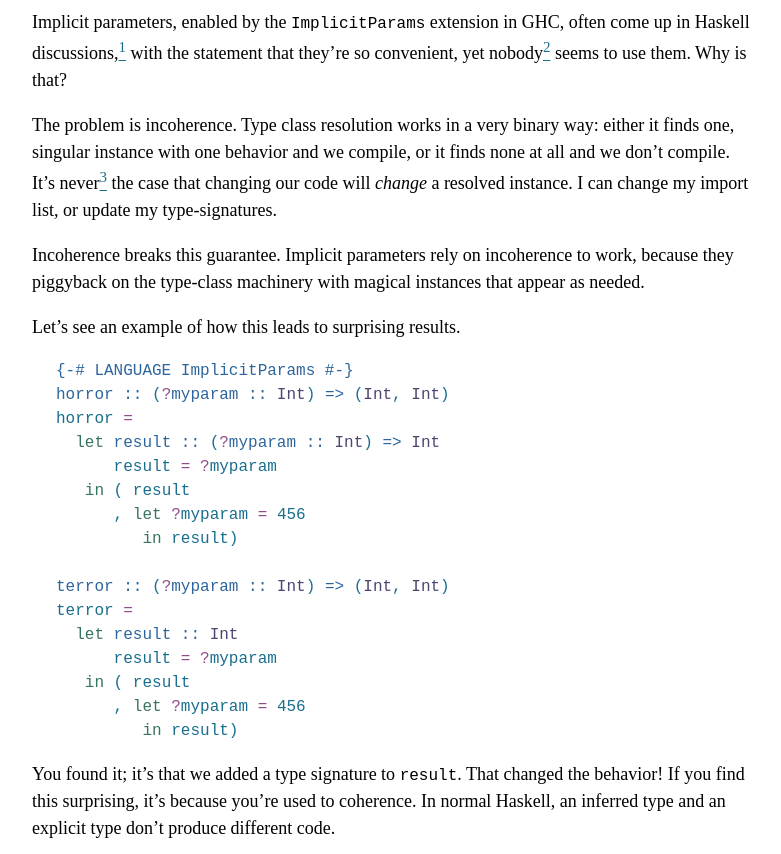
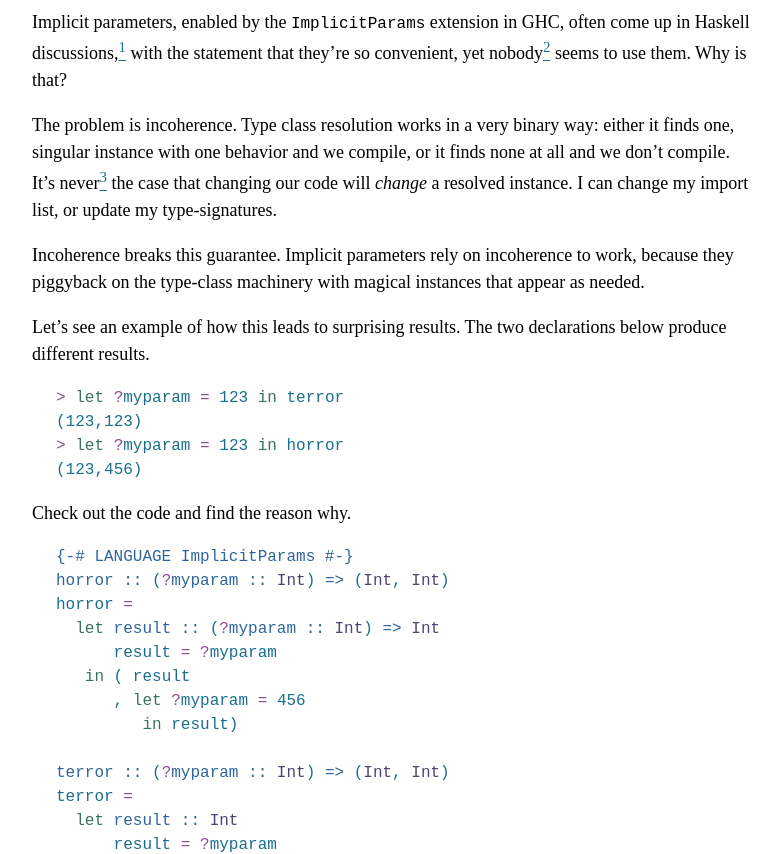
Before and after one commit to chrisdone/website, a plain HTML site: page webroot/posts/whats-wrong-with-implicitparams/index.html in a window 1280 px wide. Shown: the part 117-971 px from the top of the page, without its empty margins (248-1029 px from the left). Drawn offline with Linux system fonts and the light colour scheme.

Commit message:
Add output

```diff
--- a/webroot/posts/whats-wrong-with-implicitparams/index.html
+++ b/webroot/posts/whats-wrong-with-implicitparams/index.html
@@ -97,32 +97,37 @@
 <p>Implicit parameters, enabled by the <code>ImplicitParams</code> extension in GHC, often come up in Haskell discussions,<a href="#fn1" class="footnote-ref" id="fnref1"><sup>1</sup></a> with the statement that they’re so convenient, yet nobody<a href="#fn2" class="footnote-ref" id="fnref2"><sup>2</sup></a> seems to use them. Why is that?</p>
 <p>The problem is incoherence. Type class resolution works in a very binary way: either it finds one, singular instance with one behavior and we compile, or it finds none at all and we don’t compile. It’s never<a href="#fn3" class="footnote-ref" id="fnref3"><sup>3</sup></a> the case that changing our code will <em>change</em> a resolved instance. I can change my import list, or update my type-signatures.</p>
 <p>Incoherence breaks this guarantee. Implicit parameters rely on incoherence to work, because they piggyback on the type-class machinery with magical instances that appear as needed.</p>
-<p>Let’s see an example of how this leads to surprising results.</p>
-<div class="sourceCode" id="cb1"><pre class="sourceCode haskell"><code class="sourceCode haskell"><a class="sourceLine" id="cb1-1" data-line-number="1"><span class="ot">{-# LANGUAGE ImplicitParams #-}</span></a>
-<a class="sourceLine" id="cb1-2" data-line-number="2"><span class="ot">horror ::</span> (<span class="fu">?</span><span class="ot">myparam ::</span> <span class="dt">Int</span>) <span class="ot">=&gt;</span> (<span class="dt">Int</span>, <span class="dt">Int</span>)</a>
-<a class="sourceLine" id="cb1-3" data-line-number="3">horror <span class="fu">=</span></a>
-<a class="sourceLine" id="cb1-4" data-line-number="4">  <span class="kw">let</span><span class="ot"> result ::</span> (<span class="fu">?</span><span class="ot">myparam ::</span> <span class="dt">Int</span>) <span class="ot">=&gt;</span> <span class="dt">Int</span></a>
-<a class="sourceLine" id="cb1-5" data-line-number="5">      result <span class="fu">=</span> <span class="fu">?</span>myparam</a>
-<a class="sourceLine" id="cb1-6" data-line-number="6">   <span class="kw">in</span> ( result</a>
-<a class="sourceLine" id="cb1-7" data-line-number="7">      , <span class="kw">let</span> <span class="fu">?</span>myparam <span class="fu">=</span> <span class="dv">456</span></a>
-<a class="sourceLine" id="cb1-8" data-line-number="8">         <span class="kw">in</span> result)</a>
-<a class="sourceLine" id="cb1-9" data-line-number="9"></a>
-<a class="sourceLine" id="cb1-10" data-line-number="10"><span class="ot">terror ::</span> (<span class="fu">?</span><span class="ot">myparam ::</span> <span class="dt">Int</span>) <span class="ot">=&gt;</span> (<span class="dt">Int</span>, <span class="dt">Int</span>)</a>
-<a class="sourceLine" id="cb1-11" data-line-number="11">terror <span class="fu">=</span></a>
-<a class="sourceLine" id="cb1-12" data-line-number="12">  <span class="kw">let</span><span class="ot"> result ::</span> <span class="dt">Int</span></a>
-<a class="sourceLine" id="cb1-13" data-line-number="13">      result <span class="fu">=</span> <span class="fu">?</span>myparam</a>
-<a class="sourceLine" id="cb1-14" data-line-number="14">   <span class="kw">in</span> ( result</a>
-<a class="sourceLine" id="cb1-15" data-line-number="15">      , <span class="kw">let</span> <span class="fu">?</span>myparam <span class="fu">=</span> <span class="dv">456</span></a>
-<a class="sourceLine" id="cb1-16" data-line-number="16">         <span class="kw">in</span> result)</a></code></pre></div>
+<p>Let’s see an example of how this leads to surprising results. The two declarations below produce different results.</p>
+<div class="sourceCode" id="cb1"><pre class="sourceCode haskell"><code class="sourceCode haskell"><a class="sourceLine" id="cb1-1" data-line-number="1"><span class="fu">&gt;</span> <span class="kw">let</span> <span class="fu">?</span>myparam <span class="fu">=</span> <span class="dv">123</span> <span class="kw">in</span> terror</a>
+<a class="sourceLine" id="cb1-2" data-line-number="2">(<span class="dv">123</span>,<span class="dv">123</span>)</a>
+<a class="sourceLine" id="cb1-3" data-line-number="3"><span class="fu">&gt;</span> <span class="kw">let</span> <span class="fu">?</span>myparam <span class="fu">=</span> <span class="dv">123</span> <span class="kw">in</span> horror</a>
+<a class="sourceLine" id="cb1-4" data-line-number="4">(<span class="dv">123</span>,<span class="dv">456</span>)</a></code></pre></div>
+<p>Check out the code and find the reason why.</p>
+<div class="sourceCode" id="cb2"><pre class="sourceCode haskell"><code class="sourceCode haskell"><a class="sourceLine" id="cb2-1" data-line-number="1"><span class="ot">{-# LANGUAGE ImplicitParams #-}</span></a>
+<a class="sourceLine" id="cb2-2" data-line-number="2"><span class="ot">horror ::</span> (<span class="fu">?</span><span class="ot">myparam ::</span> <span class="dt">Int</span>) <span class="ot">=&gt;</span> (<span class="dt">Int</span>, <span class="dt">Int</span>)</a>
+<a class="sourceLine" id="cb2-3" data-line-number="3">horror <span class="fu">=</span></a>
+<a class="sourceLine" id="cb2-4" data-line-number="4">  <span class="kw">let</span><span class="ot"> result ::</span> (<span class="fu">?</span><span class="ot">myparam ::</span> <span class="dt">Int</span>) <span class="ot">=&gt;</span> <span class="dt">Int</span></a>
+<a class="sourceLine" id="cb2-5" data-line-number="5">      result <span class="fu">=</span> <span class="fu">?</span>myparam</a>
+<a class="sourceLine" id="cb2-6" data-line-number="6">   <span class="kw">in</span> ( result</a>
+<a class="sourceLine" id="cb2-7" data-line-number="7">      , <span class="kw">let</span> <span class="fu">?</span>myparam <span class="fu">=</span> <span class="dv">456</span></a>
+<a class="sourceLine" id="cb2-8" data-line-number="8">         <span class="kw">in</span> result)</a>
+<a class="sourceLine" id="cb2-9" data-line-number="9"></a>
+<a class="sourceLine" id="cb2-10" data-line-number="10"><span class="ot">terror ::</span> (<span class="fu">?</span><span class="ot">myparam ::</span> <span class="dt">Int</span>) <span class="ot">=&gt;</span> (<span class="dt">Int</span>, <span class="dt">Int</span>)</a>
+<a class="sourceLine" id="cb2-11" data-line-number="11">terror <span class="fu">=</span></a>
+<a class="sourceLine" id="cb2-12" data-line-number="12">  <span class="kw">let</span><span class="ot"> result ::</span> <span class="dt">Int</span></a>
+<a class="sourceLine" id="cb2-13" data-line-number="13">      result <span class="fu">=</span> <span class="fu">?</span>myparam</a>
+<a class="sourceLine" id="cb2-14" data-line-number="14">   <span class="kw">in</span> ( result</a>
+<a class="sourceLine" id="cb2-15" data-line-number="15">      , <span class="kw">let</span> <span class="fu">?</span>myparam <span class="fu">=</span> <span class="dv">456</span></a>
+<a class="sourceLine" id="cb2-16" data-line-number="16">         <span class="kw">in</span> result)</a></code></pre></div>
 <p>You found it; it’s that we added a type signature to <code>result</code>. That changed the behavior! If you find this surprising, it’s because you’re used to coherence. In normal Haskell, an inferred type and an explicit type don’t produce different code.</p>
 <p>Here’s another, more insidious, way to evoke the problem:</p>
-<div class="sourceCode" id="cb2"><pre class="sourceCode haskell"><code class="sourceCode haskell"><a class="sourceLine" id="cb2-1" data-line-number="1"><span class="ot">{-# LANGUAGE ImplicitParams, NoMonomorphismRestriction #-}</span></a>
-<a class="sourceLine" id="cb2-2" data-line-number="2"><span class="ot">terror ::</span> (<span class="fu">?</span><span class="ot">myparam ::</span> <span class="dt">Int</span>) <span class="ot">=&gt;</span> (<span class="dt">Int</span>, <span class="dt">Int</span>)</a>
-<a class="sourceLine" id="cb2-3" data-line-number="3">terror <span class="fu">=</span></a>
-<a class="sourceLine" id="cb2-4" data-line-number="4">  <span class="kw">let</span> result <span class="fu">=</span> <span class="fu">?</span>myparam</a>
-<a class="sourceLine" id="cb2-5" data-line-number="5">   <span class="kw">in</span> ( result</a>
-<a class="sourceLine" id="cb2-6" data-line-number="6">      , <span class="kw">let</span> <span class="fu">?</span>myparam <span class="fu">=</span> <span class="dv">456</span></a>
-<a class="sourceLine" id="cb2-7" data-line-number="7">         <span class="kw">in</span> result)</a></code></pre></div>
+<div class="sourceCode" id="cb3"><pre class="sourceCode haskell"><code class="sourceCode haskell"><a class="sourceLine" id="cb3-1" data-line-number="1"><span class="ot">{-# LANGUAGE ImplicitParams, NoMonomorphismRestriction #-}</span></a>
+<a class="sourceLine" id="cb3-2" data-line-number="2"><span class="ot">terror ::</span> (<span class="fu">?</span><span class="ot">myparam ::</span> <span class="dt">Int</span>) <span class="ot">=&gt;</span> (<span class="dt">Int</span>, <span class="dt">Int</span>)</a>
+<a class="sourceLine" id="cb3-3" data-line-number="3">terror <span class="fu">=</span></a>
+<a class="sourceLine" id="cb3-4" data-line-number="4">  <span class="kw">let</span> result <span class="fu">=</span> <span class="fu">?</span>myparam</a>
+<a class="sourceLine" id="cb3-5" data-line-number="5">   <span class="kw">in</span> ( result</a>
+<a class="sourceLine" id="cb3-6" data-line-number="6">      , <span class="kw">let</span> <span class="fu">?</span>myparam <span class="fu">=</span> <span class="dv">456</span></a>
+<a class="sourceLine" id="cb3-7" data-line-number="7">         <span class="kw">in</span> result)</a></code></pre></div>
 <p>Try removing <code>NoMonomorphismRestriction</code>. The output is different depending on whether this extension is on or not. <strong>Be afraid, be very afraid.</strong></p>
 <p>If this constraint was <code>Show</code>, I wouldn’t be able to reproduce this difference, because there’s only one <code>Show Int</code> instance.</p>
 <p>Implicit parameters break fundamental expectations about one of Haskell’s most basic features: its type inference. For me, this is reason enough to avoid it.</p>
```
Also changed, not shown: 1 other file.
